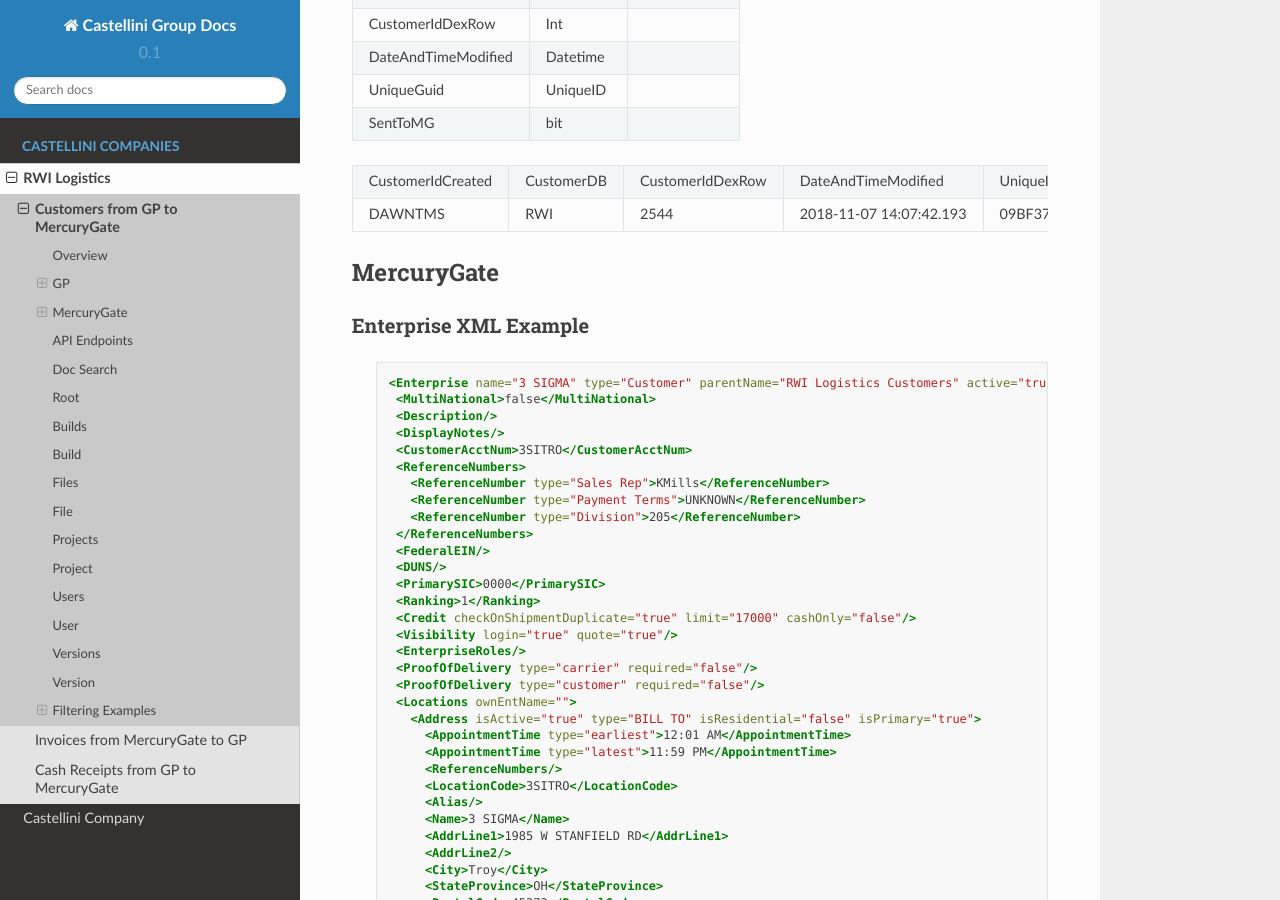
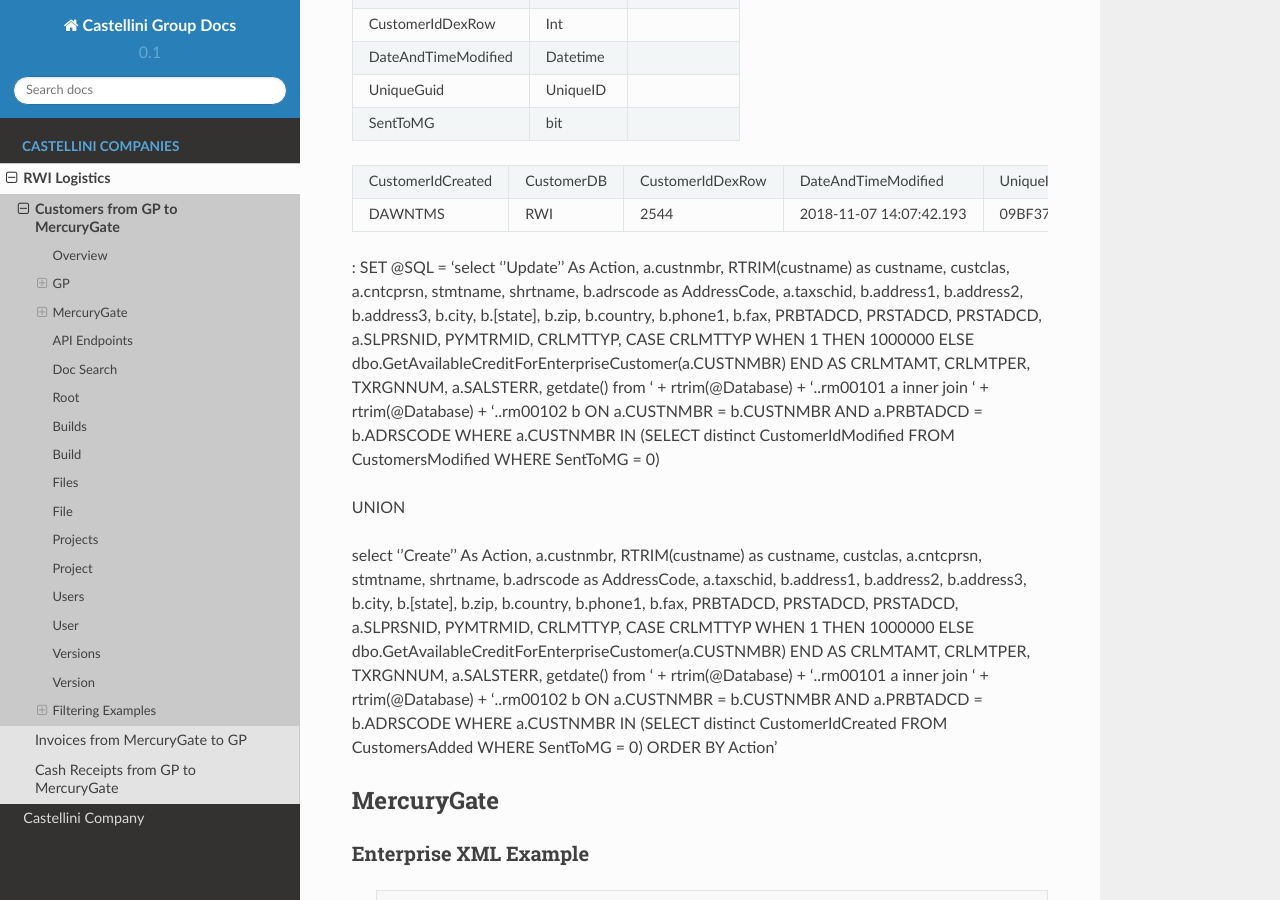
Before and after one commit to admartin66/Castellini-Group-Docs, a Sphinx documentation site: the page built from docs/source/rwilogistics/customers.rst, in a window 1280 px wide and 900 px high, scrolled down 1727 px. Built offline with Sphinx 7.4.7 and the Read the Docs theme 2.0.0, drawn with Linux system fonts in a browser that asks for light colours.

Commit message:
Update docs/source/rwilogistics/customers.rst

```diff
--- a/docs/source/rwilogistics/customers.rst
+++ b/docs/source/rwilogistics/customers.rst
@@ -57,6 +57,29 @@
 +--------------------+--------------+----------------+-----------------------+------------------------------------+--------+
 |DAWNTMS             |RWI           |2544            |2018-11-07 14:07:42.193|09BF37F1-CEE4-4142-818D-865BF1B3D643|1       |
 +--------------------+--------------+----------------+-----------------------+------------------------------------+--------+
+
+
+:
+SET @SQL = 'select ''Update'' As Action, a.custnmbr, RTRIM(custname) as custname, custclas, a.cntcprsn, stmtname, shrtname, b.adrscode as AddressCode,
+a.taxschid, b.address1, b.address2, b.address3, b.city, b.[state], b.zip, b.country, b.phone1, b.fax,
+PRBTADCD, PRSTADCD, PRSTADCD, a.SLPRSNID, PYMTRMID, CRLMTTYP, CASE CRLMTTYP WHEN 1 THEN 1000000 ELSE dbo.GetAvailableCreditForEnterpriseCustomer(a.CUSTNMBR) END AS CRLMTAMT, CRLMTPER,
+TXRGNNUM, a.SALSTERR, getdate()
+from ' + rtrim(@Database) + '..rm00101 a
+inner join ' + rtrim(@Database) + '..rm00102 b
+ON a.CUSTNMBR = b.CUSTNMBR AND a.PRBTADCD = b.ADRSCODE WHERE a.CUSTNMBR IN
+(SELECT distinct CustomerIdModified FROM CustomersModified WHERE SentToMG = 0)
+
+UNION
+
+select ''Create'' As Action, a.custnmbr, RTRIM(custname) as custname, custclas, a.cntcprsn, stmtname, shrtname, b.adrscode as AddressCode,
+a.taxschid, b.address1, b.address2, b.address3, b.city, b.[state], b.zip, b.country, b.phone1, b.fax,
+PRBTADCD, PRSTADCD, PRSTADCD, a.SLPRSNID, PYMTRMID, CRLMTTYP, CASE CRLMTTYP WHEN 1 THEN 1000000 ELSE dbo.GetAvailableCreditForEnterpriseCustomer(a.CUSTNMBR) END AS CRLMTAMT, CRLMTPER,
+TXRGNNUM, a.SALSTERR, getdate()
+from ' + rtrim(@Database) + '..rm00101 a
+inner join ' + rtrim(@Database) + '..rm00102 b
+ON a.CUSTNMBR = b.CUSTNMBR AND a.PRBTADCD = b.ADRSCODE WHERE a.CUSTNMBR IN
+(SELECT distinct CustomerIdCreated FROM CustomersAdded WHERE SentToMG = 0)
+ORDER BY Action'
 
 
 
```
